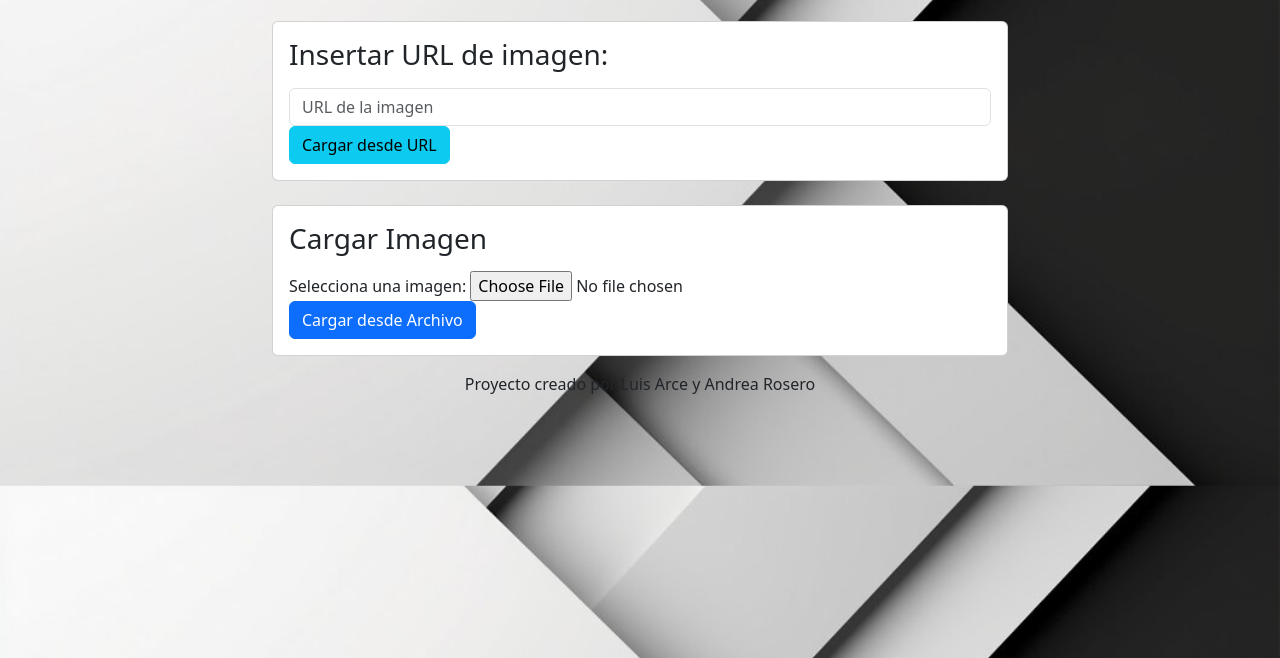
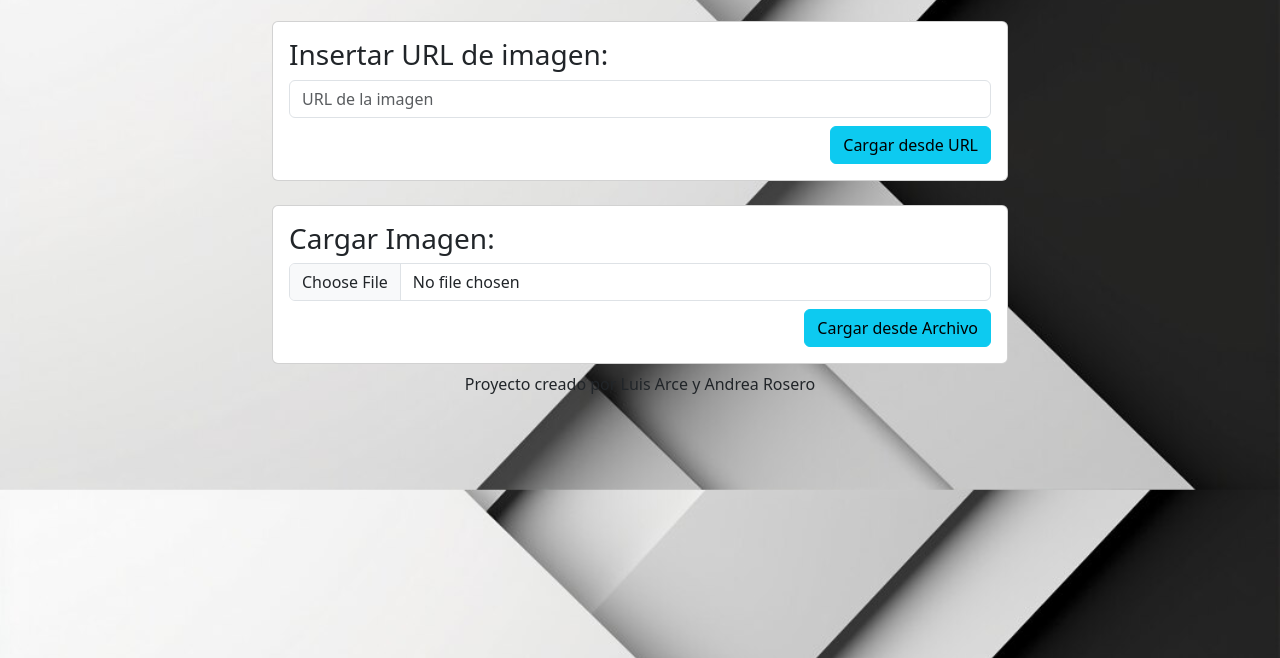
Before and after one commit to andreaendigital/blackandwhite, a website: page index.html in a window 1280 px wide. Shown: the part 142-800 px from the top of the page. Drawn offline with nearby package versions, Linux system fonts and the light colour scheme; files that its build step writes are made by us from their sources; files whose address does not match are found by name.

Commit message:
mejoras visuales en el front

```diff
--- a/index.html
+++ b/index.html
@@ -31,7 +31,7 @@
           <!-- Formulario para insertar URL de la imagen -->
           <div class="card mb-4">
             <div class="card-body">
-              <h3 class="mb-3">Insertar URL de imagen:</h3>
+              <h3 class="mb-2">Insertar URL de imagen:</h3>
               <form action="/cargar" method="GET">
                 <div class="form-group">
                   <input
@@ -43,9 +43,11 @@
                     required
                   />
                 </div>
-                <button type="submit" class="btn btn-info">
+                <div class="d-flex justify-content-md-end">
+                  <button type="submit" class="btn btn-info mt-2">
                     Cargar desde URL
                   </button>
+                </div>
               </form>
             </div>
           </div>
@@ -53,29 +55,32 @@
           <!-- Formulario para cargar una imagen desde el dispositivo -->
           <div class="card">
             <div class="card-body">
-              <h3 class="mb-3">Cargar Imagen</h3>
+              <h3 class="mb-2">Cargar Imagen:</h3>
               <form
                 action="/cargar"
                 method="POST"
                 enctype="multipart/form-data"
               >
                 <div class="form-group">
-                  <label for="archivo">Selecciona una imagen:</label>
+                  <div class="mb-1">
                     <input
+                      class="form-control"
                       type="file"
-                    class="form-control-file"
                       id="archivo"
                       name="archivo"
                       required
                     />
                   </div>
-                <button type="submit" class="btn btn-primary">
+                </div>
+                <div class="d-flex justify-content-md-end">
+                  <button type="submit" class="btn btn-info mt-1">
                     Cargar desde Archivo
                   </button>
+                </div>
               </form>
             </div>
           </div>
-          <div class="text-center mt-3">
+          <div class="text-center m-2">
             Proyecto creado por Luis Arce y Andrea Rosero
           </div>
         </div>
```
Lines whose indentation alone changed are shown as unchanged.
